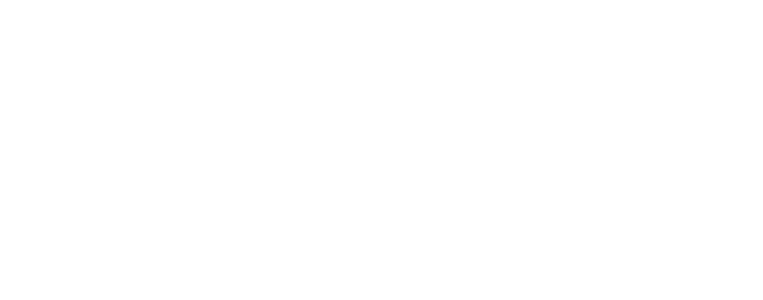
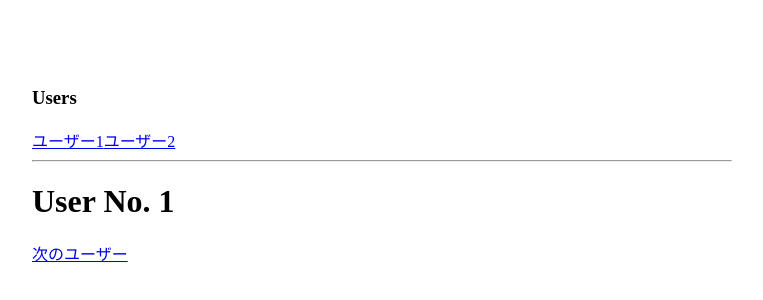
Before and after one commit to t-tazy/spa-vuejs, a Vue app: page /users/1 in a window 1280 px wide. Shown: the part 2396-2696 px from the top of the page, without its empty margins (258-1021 px from the left). Before the commit the page ends 2472 px from the top, so only its background shows below. Built offline with nearby package versions, Linux system fonts and the light colour scheme; the HTML template or start-up script is replaced by a standard one.

Commit message:
scrollBehavior with transition

```diff
--- a/src/App.vue
+++ b/src/App.vue
@@ -1,9 +1,26 @@
 <template>
   <div style="width: 700px; margin: auto; padding-top: 50px;">
     <router-view name="header"></router-view>
+    <transition
+      name="fade"
+      mode="out-in"
+      @before-enter="beforeEnter"
+    >
+      <router-view></router-view>
+    </transition>
     <router-view></router-view>
   </div>
 </template>
+
+<script>
+export default {
+  methods: {
+    beforeEnter() {
+      this.$root.$emit('triggerScroll');
+    }
+  }
+}
+</script>
 
 <style scoped>
 .fade-enter,
--- a/src/router.js
+++ b/src/router.js
@@ -37,14 +37,19 @@ export default new Router({
     }
   ],
   scrollBehavior(to, savedPosition) {
+    return new Promise(resolve => {
+      this.app.$root.$once('triggerScroll', () => {
+        let position = { x: 0, y: 100 };
         if (savedPosition) {
-      return savedPosition;
+          position = savedPosition;
         }
         if (to.hash) {
-      return {
+          position = {
             selector: to.hash
           };
         }
-    return { x: 0, y: 0 };
+        resolve(position);
+      });
+    });
   }
 });
```
Lines whose indentation alone changed are shown as unchanged.
